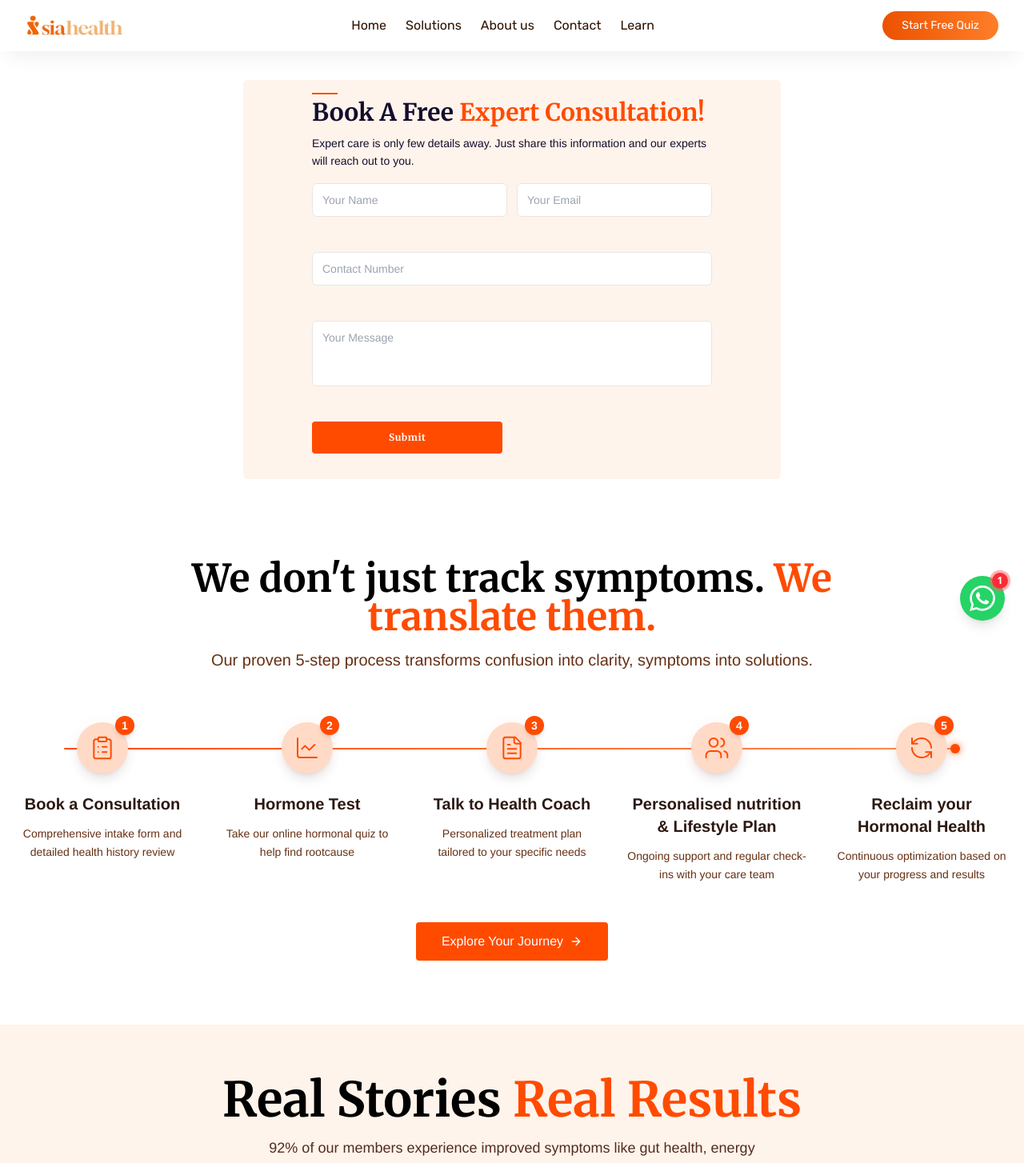
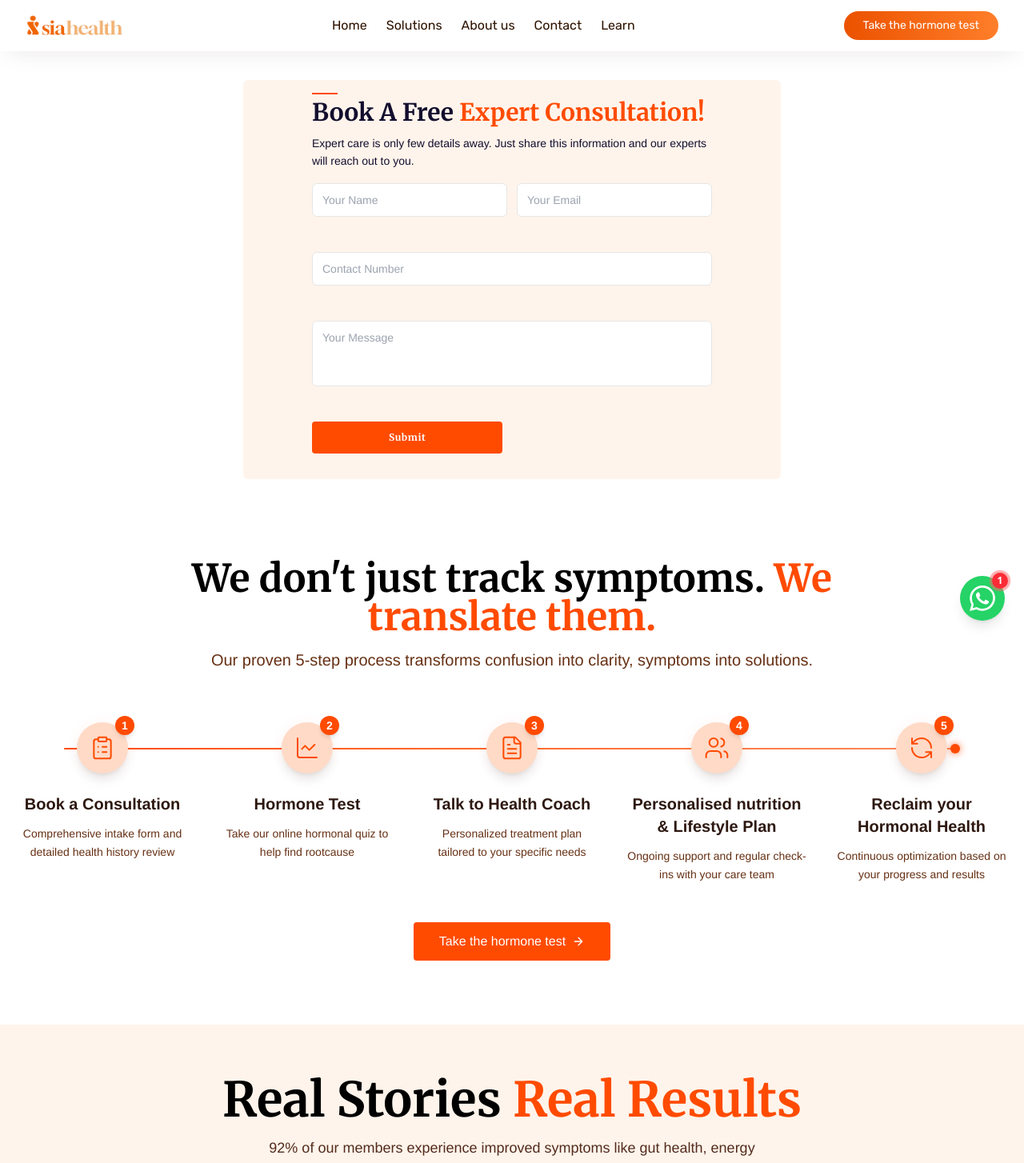
Before and after one commit to shwet91/sia_health, a Next.js app in the folder client/: page /contact in a window 1280 px wide. Shown: the top 1454 px of the page at 80% size. Built offline with nearby package versions, Linux system fonts and the light colour scheme.

Commit message:
navbar cta changed

```diff
--- a/client/src/components/landingPage/ApproachV2.tsx
+++ b/client/src/components/landingPage/ApproachV2.tsx
@@ -1,6 +1,6 @@
 "use client";
 
-import React, { useState } from "react";
+import React from "react";
 import { Merriweather } from "next/font/google";
 import "../../styles/landingPage.css";
 import { MoveRight } from "lucide-react";
--- a/client/src/components/landingPage/Navbar.tsx
+++ b/client/src/components/landingPage/Navbar.tsx
@@ -137,7 +137,7 @@ export default function Navbar() {
               background: "linear-gradient(90deg, #EB5200 0%, #FF7E29 100%)",
             }}
           >
-            Start Free Quiz
+            Take the hormone test
           </button>
         </div>
       </div>
--- a/client/src/components/landingPage/Roadmap.tsx
+++ b/client/src/components/landingPage/Roadmap.tsx
@@ -214,7 +214,7 @@ export default function Roadmap() {
         onClick={() => router.push("/aboutUs")}
         className="text-center mt-12">
           <button className="bg-[#FF4B00] text-white px-8 py-3 rounded-sm font-medium hover:bg-[#e64400] transition-colors duration-300 inline-flex items-center">
-            Explore Your Journey
+            Take the hormone test
             <svg
               className="ml-2 w-4 h-4"
               viewBox="0 0 24 24"
```
